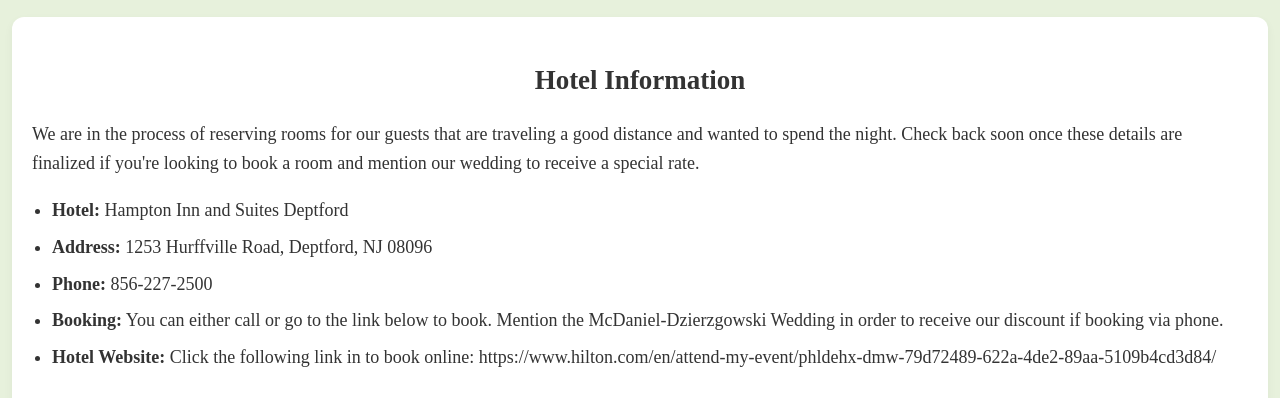
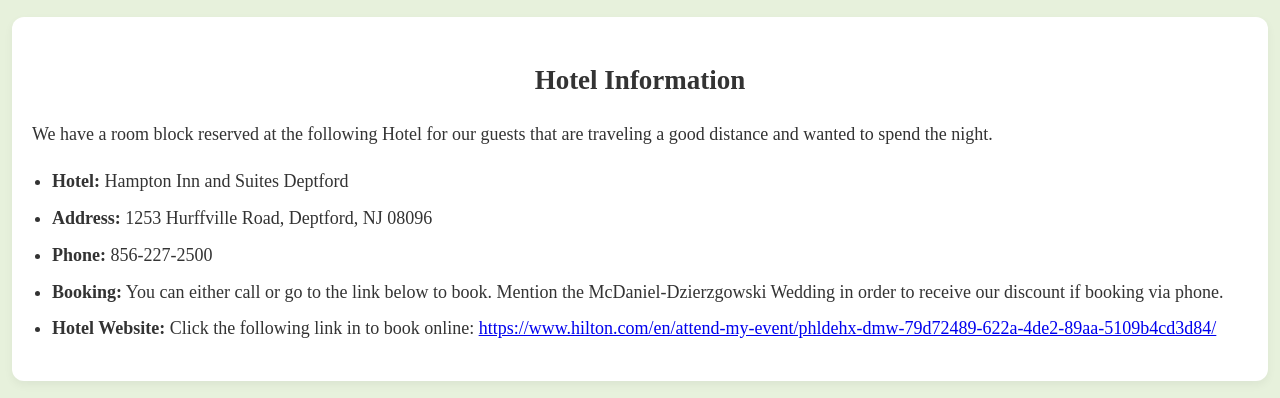
Before and after one commit to dzierzgowskijake/JacobandRobinGetMarried2025, a plain HTML site: page index.html in a window 1280 px wide. Shown: the part 2303-2701 px from the top of the page. Drawn offline with Linux system fonts and the light colour scheme.

Commit message:
Update index.html

```diff
--- a/index.html
+++ b/index.html
@@ -125,14 +125,14 @@
     <section>
         <h2>Hotel Information</h2>
         <p>
-            We are in the process of reserving rooms for our guests that are traveling a good distance and wanted to spend the night. Check back soon once these details are finalized if you're looking to book a room and mention our wedding to receive a special rate.
+            We have a room block reserved at the following Hotel for our guests that are traveling a good distance and wanted to spend the night.
         </p>
         <ul>
             <li><strong>Hotel:</strong> Hampton Inn and Suites Deptford</li>
             <li><strong>Address:</strong> 1253 Hurffville Road, Deptford, NJ 08096</li>
             <li><strong>Phone:</strong> 856-227-2500</li>
             <li><strong>Booking:</strong> You can either call or go to the link below to book. Mention the McDaniel-Dzierzgowski Wedding in order to receive our discount if booking via phone.</li>
-            <li><strong>Hotel Website:</strong> Click the following link in to book online: https://www.hilton.com/en/attend-my-event/phldehx-dmw-79d72489-622a-4de2-89aa-5109b4cd3d84/ </li>
+            <li><strong>Hotel Website:</strong> Click the following link in to book online: <a href="url">https://www.hilton.com/en/attend-my-event/phldehx-dmw-79d72489-622a-4de2-89aa-5109b4cd3d84/</a> </li>
         </ul>
     </section>
 
```
